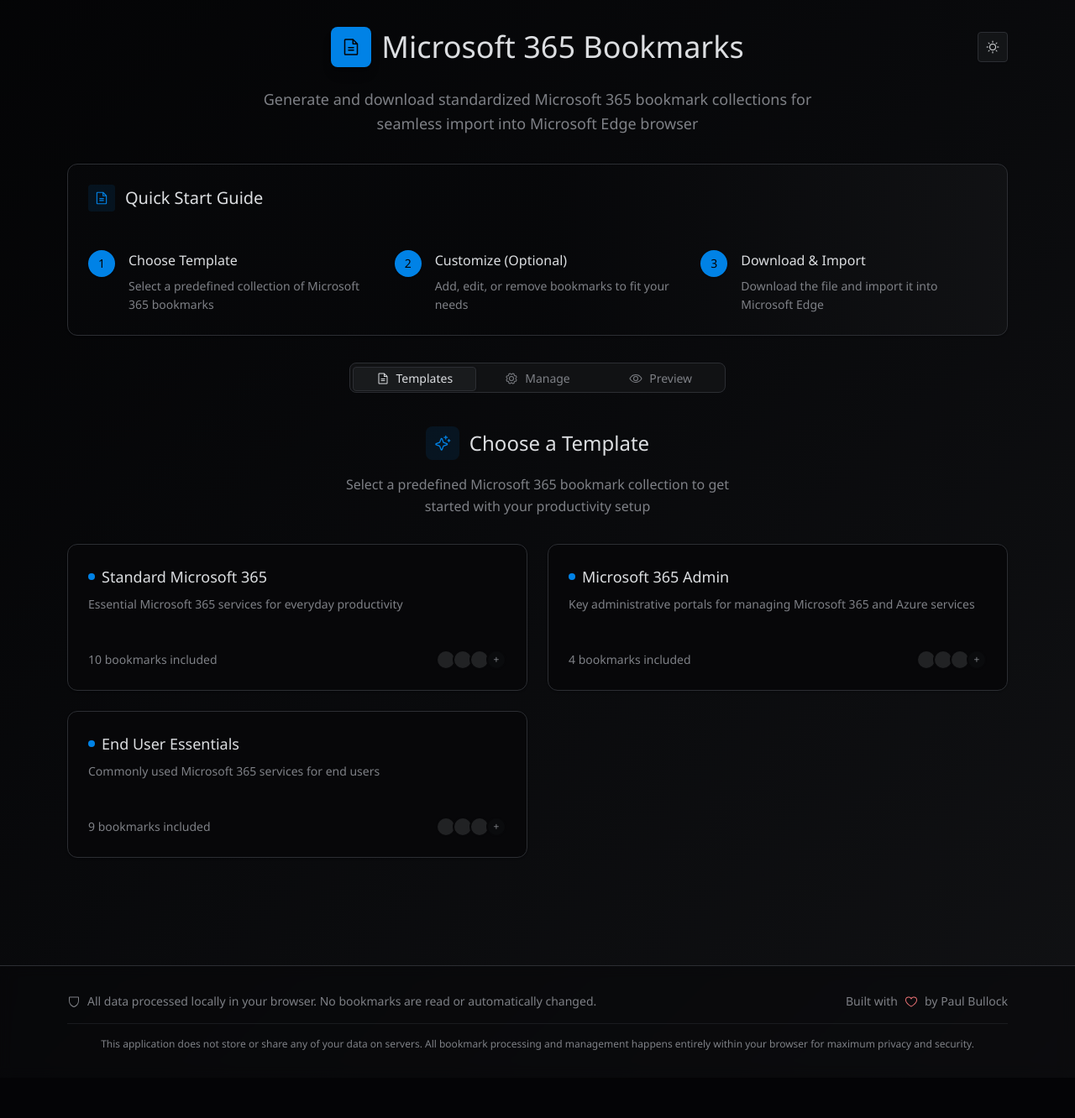
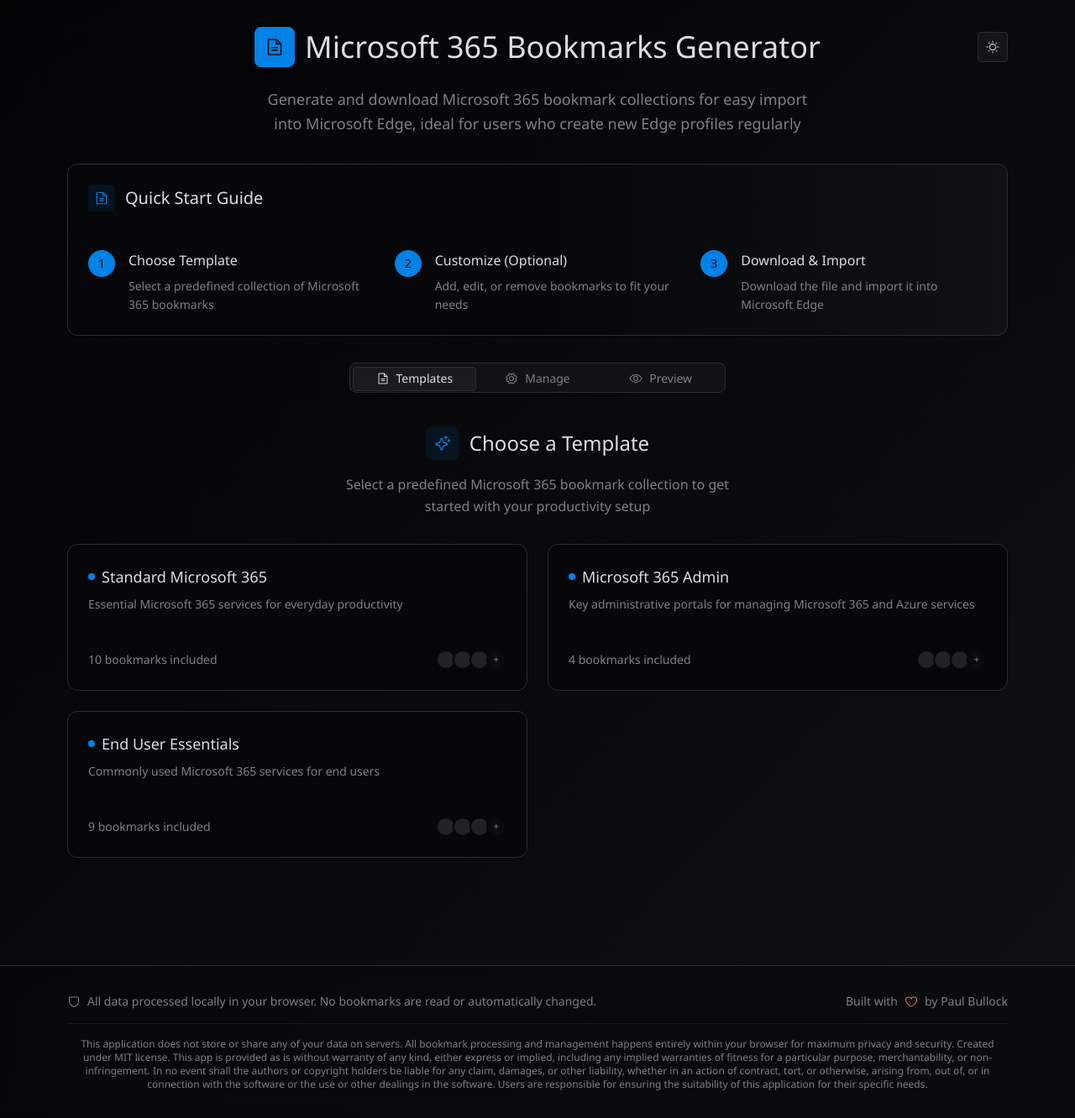
Before and after one commit to pkbullock/m365-bookmark-generator, a React (Vite) app: page / in a window 1280 px wide. Shown: the whole page at 84% size. Before the commit the page ends 1284 px from the top, so only its background shows below. Built offline with nearby package versions, Linux system fonts and the light colour scheme; a web font is replaced by a local one.

Commit message:
Update text and legal info

```diff
--- a/src/App.tsx
+++ b/src/App.tsx
@@ -33,7 +33,7 @@ function App() {
                     <FileText size={24} className="text-primary-foreground" />
                   </div>
                   <h1 className="text-4xl font-light text-foreground">
-                    Microsoft 365 Bookmarks
+                    Microsoft 365 Bookmarks Generator
                   </h1>
                 </div>
                 <div className="flex-1 flex justify-end">
@@ -41,8 +41,7 @@ function App() {
                 </div>
               </div>
               <p className="text-lg font-light text-muted-foreground max-w-2xl mx-auto leading-relaxed">
-                Generate and download standardized Microsoft 365 bookmark collections
-                for seamless import into Microsoft Edge browser
+                Generate and download Microsoft 365 bookmark collections for easy import into Microsoft Edge, ideal for users who create new Edge profiles regularly
               </p>
             </header>
 
--- a/src/components/Footer.tsx
+++ b/src/components/Footer.tsx
@@ -15,14 +15,17 @@ export function Footer() {
           <div className="flex items-center gap-2 text-sm text-muted-foreground">
             <span>Built with</span>
             <HeartIcon size={16} className="text-destructive" />
-            <span>by Paul Bullock</span>
+            <span>by <a href="https://pkbullock.com">Paul Bullock</a></span>
           </div>
         </div>
 
         <div className="mt-4 pt-4 border-t border-border/50">
           <p className="text-xs text-muted-foreground text-center">
             This application does not store or share any of your data on servers.
-            All bookmark processing and management happens entirely within your browser for maximum privacy and security.
+            All bookmark processing and management happens entirely within your browser for maximum privacy and security. Created under MIT license.
+            This app is provided as is without warranty of any kind, either express or implied, including any implied warranties of fitness for a particular purpose, merchantability, or non-infringement.
+            In no event shall the authors or copyright holders be liable for any claim, damages, or other liability, whether in an action of contract, tort, or otherwise, arising from, out of, or in connection with the software or the use or other dealings in the software.
+            Users are responsible for ensuring the suitability of this application for their specific needs.
           </p>
         </div>
       </div>
```
